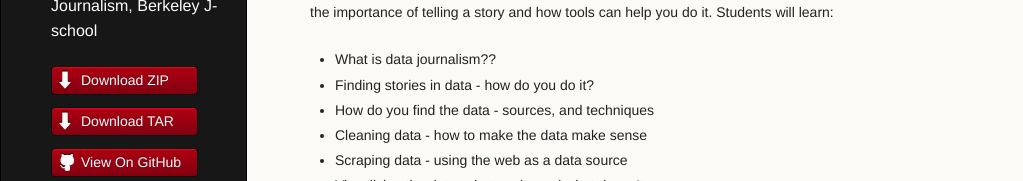
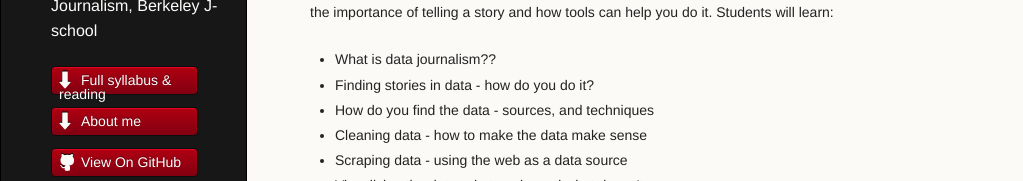
Before and after one commit to SimonRogers/datajournalism, a plain HTML site: page index.html in a window 1280 px wide. Shown: the part 356-537 px from the top of the page, without its empty margins (0-1023 px from the left). Drawn offline with Linux system fonts and the light colour scheme.

Commit message:
Update index.html

```diff
--- a/index.html
+++ b/index.html
@@ -20,8 +20,8 @@
         <p class="header">J298 Advanced Data Journalism, Berkeley J-school</p>
 
         <ul>
-          <li class="download"><a class="buttons" href="https://github.com/SimonRogers/datajournalism/zipball/master">Download ZIP</a></li>
-          <li class="download"><a class="buttons" href="https://github.com/SimonRogers/datajournalism/tarball/master">Download TAR</a></li>
+          <li class="download"><a class="buttons" href="https://docs.google.com/spreadsheets/d/1Y5SY_dJimZ1YFbnFdfaMT_tmTCq8UacEhxZ7DakblEU/edit?usp=sharing">Full syllabus & reading</a></li>
+          <li class="download"><a class="buttons" href="http://simonrogers.net/about/">About me</a></li>
           <li><a class="buttons github" href="https://github.com/SimonRogers/datajournalism">View On GitHub</a></li>
         </ul>
 
```
